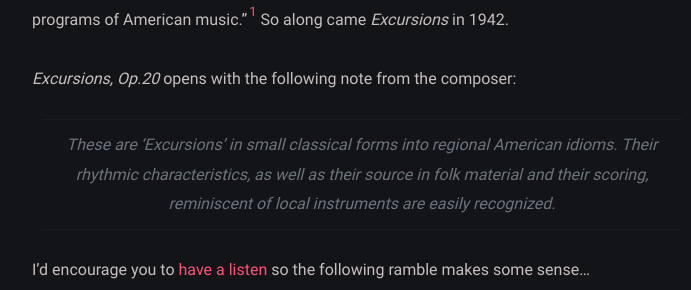
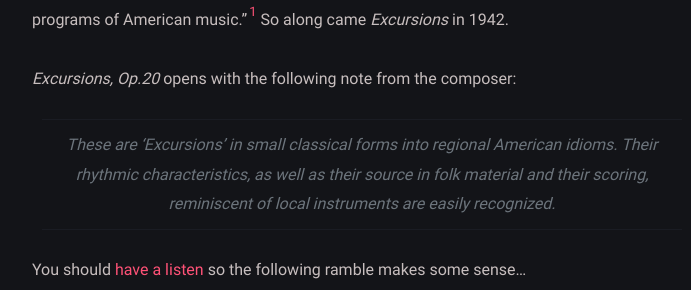
Before and after one commit to atrial-albumen/atrial-albumen.github.io, a Jekyll site: the page built from _posts/2023-02-22-barber-excursion-no1/2023-02-22-barber-excursion-no1.md, in a window 1280 px wide and 900 px high, scrolled down 568 px, cut to the strip 0-290 px from the top of the window. Shown: the whole strip, without its empty margins (278-969 px from the left). Built offline with Jekyll 4.4.1, drawn with Linux system fonts in a browser that asks for light colours; some web fonts are replaced; some of the changed lines change nothing that is shown.

Commit message:
Update 2023-02-22-barber-excursion-no1.md

```diff
--- a/_posts/2023-02-22-barber-excursion-no1/2023-02-22-barber-excursion-no1.md
+++ b/_posts/2023-02-22-barber-excursion-no1/2023-02-22-barber-excursion-no1.md
@@ -13,7 +13,7 @@
 _Excursions, Op.20_ opens with the following note from the composer:
 > These are ‘Excursions’ in small classical forms into regional American idioms. Their rhythmic characteristics, as well as their source in folk material and their scoring, reminiscent of local instruments are easily recognized.
 
-I'd encourage you to [have a listen](https://youtu.be/ZDatkOhDaVo) so the following ramble makes some sense...
+You should [have a listen](https://youtu.be/ZDatkOhDaVo) so the following ramble makes some sense...
 
 [![Excursions, Op.20 No.1 audio](https://img.youtube.com/vi/ZDatkOhDaVo/0.jpg)](https://youtu.be/ZDatkOhDaVo)
 
@@ -31,11 +31,11 @@
 
 Here's an old recording of Pinetop's Boogie Woogie, recorded in 1928:
 
-[![Pine Top's Boogie Woogie](https://www.img.youtube.com/vi/K6dPdfXZVI8/0.jpg)](https://www.youtube.com/K6dPdfXZVI8)
+[![Pine Top's Boogie Woogie](https://www.img.youtube.com/vi/K6dPdfXZVI8/0.jpg)](https://www.youtu.be/K6dPdfXZVI8)
 
 Makes sense after listening to this excursion, yeah? Here's the "A section" ostinato, C being the dominant tone:
 
-![Ostinato](_posts/2023-02-22-barber-excursion-no1/ostinato.png)
+![Ostinato](https://jonahlosh.com/_posts/2023-02-22-barber-excursion-no1/ostinato.png)
 
 I've also heard the boogie-woogie called "eight to the bar music," because of bass pattern of eight eighth notes per measure (or bar).
 
```
